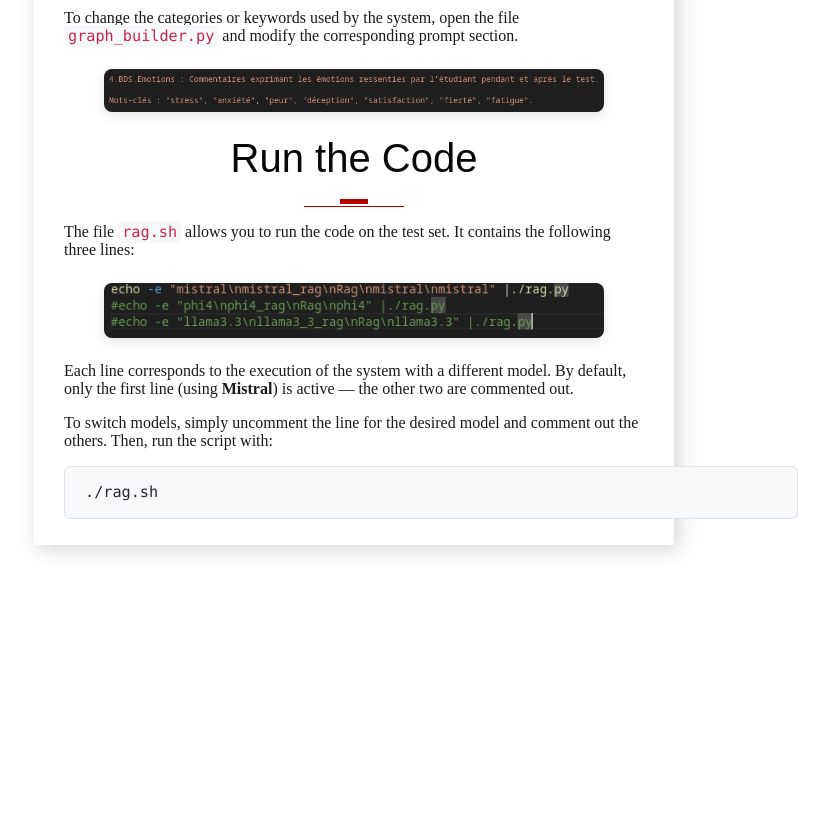
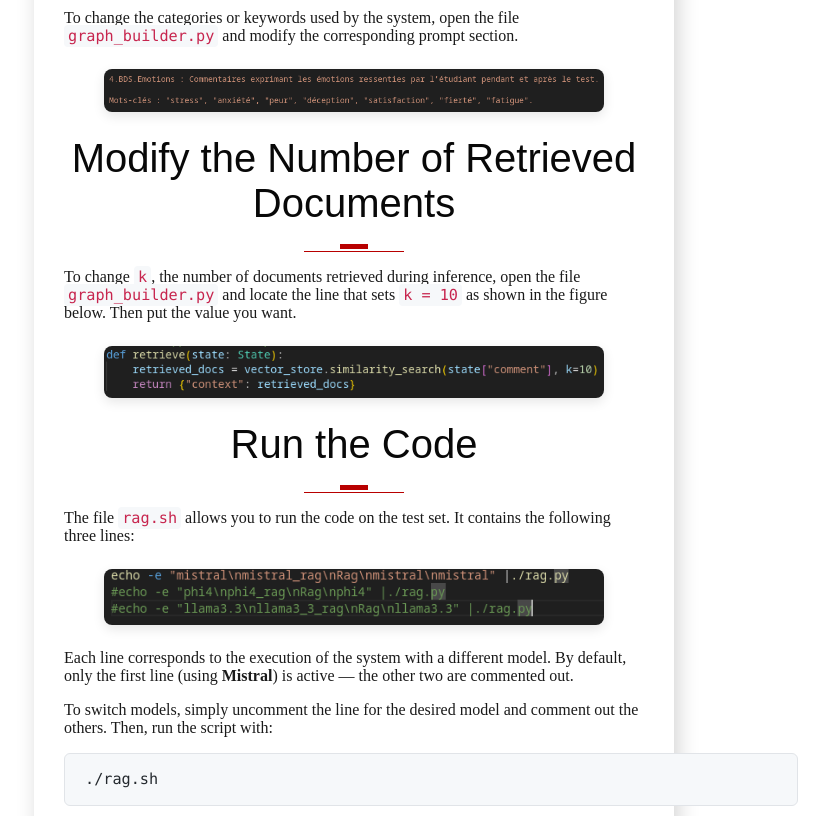
Before and after one commit to kmadou019/subjective-comment-clf, a plain HTML site: page documentation/structure.html in a window 1280 px wide. Shown: the part 1500-2316 px from the top of the page, without its empty margins (286-1115 px from the left). Before the commit the page ends 2065 px from the top, so only its background shows below. Drawn offline with Linux system fonts and the light colour scheme.

Commit message:
add k in the doc

```diff
--- a/documentation/structure.html
+++ b/documentation/structure.html
@@ -21,8 +21,8 @@
             <p>Documentation</p>
         </div>
         <nav>
+            <a href="./setup.html">Setup</a>
             <a href="./structure.html">Structure</a>
-            <a href="./setup.html">Setup</a>
         </nav>
     </header>
     <main>
@@ -78,6 +78,16 @@
                 <img src="./img/prompt.png" alt="Prompt section in graph_builder.py" />
             </figure>
 
+           <h1>Modify the Number of Retrieved Documents</h1>
+
+            <p>
+                To change <code>k</code>, the number of documents retrieved during inference, open the file <code>graph_builder.py</code>
+                and locate the line that sets <code>k = 10</code> as shown in the figure below. Then put the value you want.
+            </p>
+
+            <figure>
+                <img src="./img/k.png" alt="Modification of k in graph_builder.py" />
+            </figure>
            <h1>Run the Code</h1>
 
             <p>
```
Also changed, not shown: documentation/setup.html (+1 -1 lines), documentation/img/k.png (added).
